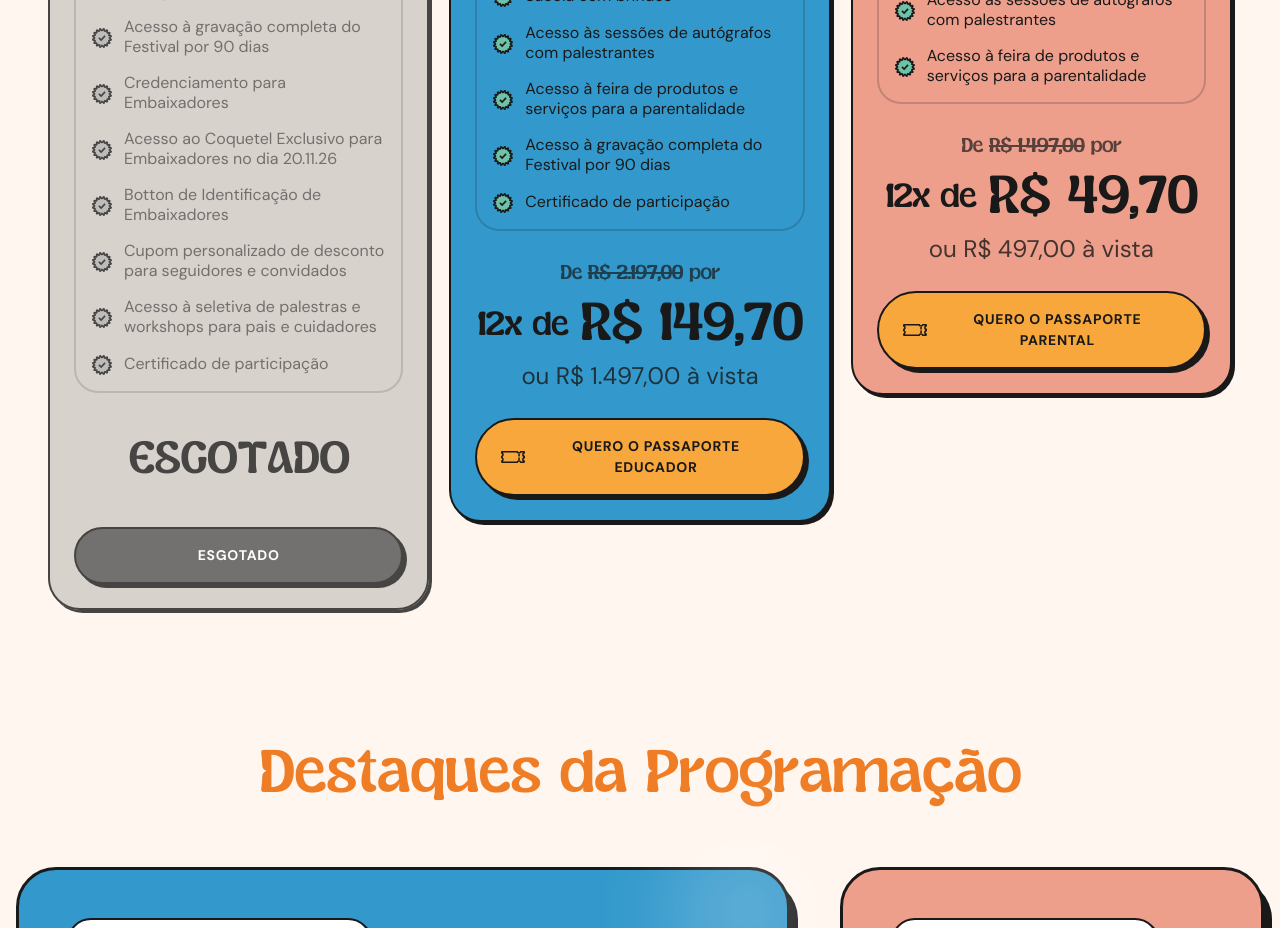
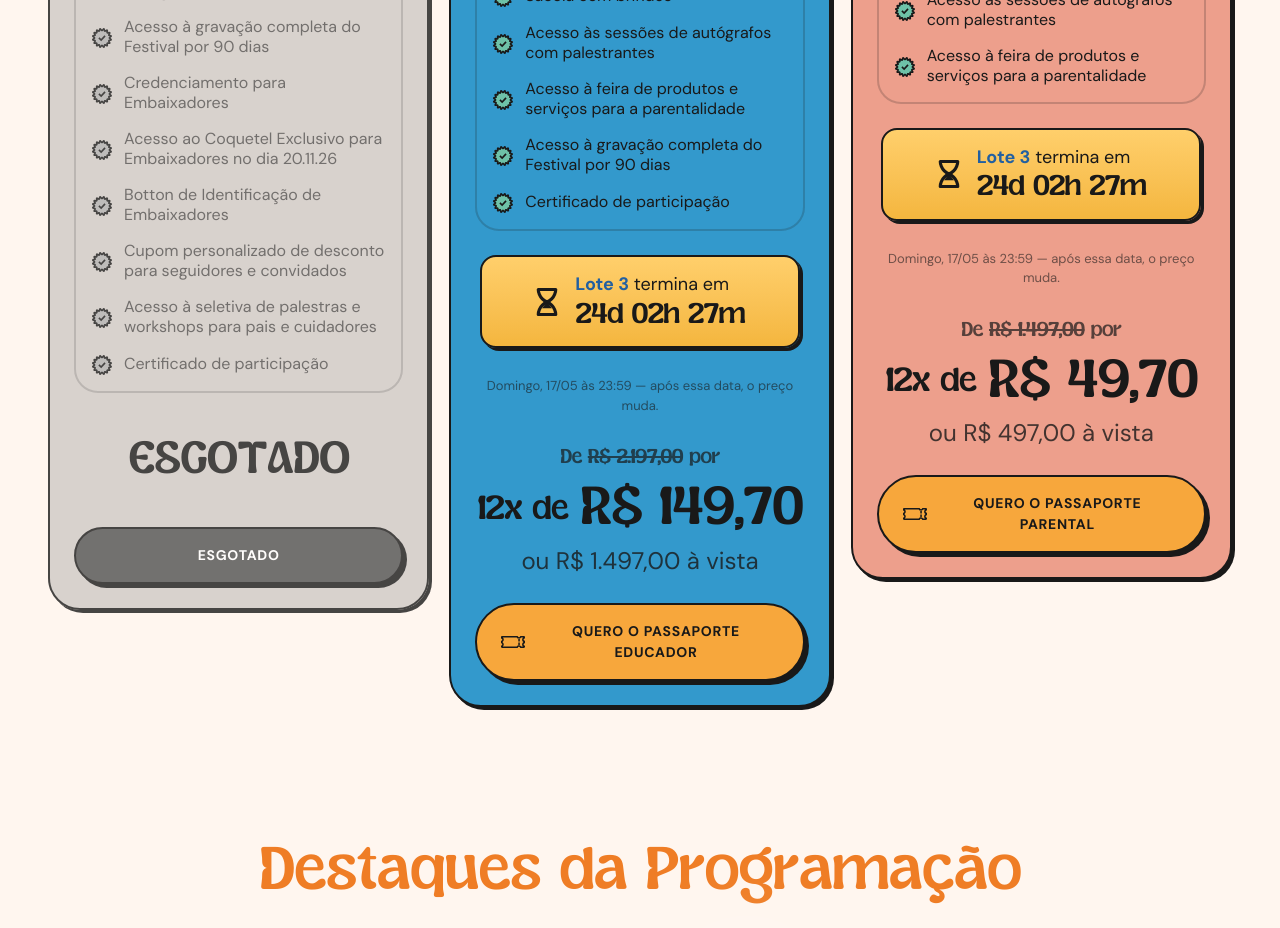
Before and after one commit to oanthonydesign/-LP-Festival-parental, a Next.js app: page / in a window 1280 px wide. Shown: the part 8300-9228 px from the top of the page. Built offline with nearby package versions, Linux system fonts and the light colour scheme.

Commit message:
feat: ativa timer de virada de lote 3 (17/05) na seção de ingressos e barra fixa

```diff
--- a/src/app/page.tsx
+++ b/src/app/page.tsx
@@ -26,7 +26,7 @@ import PreTicketSection from '@/components/sections/PreTicketSection';
 import SectionForWho from '@/components/sections/SectionForWho';
 import SectionTakeaways from '@/components/sections/SectionTakeaways';
 
-const SHOW_STICKY_BAR = false;
+const SHOW_STICKY_BAR = true;
 
 export default function Home() {
     return (
--- a/src/components/sections/HeroSection.tsx
+++ b/src/components/sections/HeroSection.tsx
@@ -52,7 +52,7 @@ export default function HeroSection() {
                     </h1>
 
                     {/* Subtext */}
-                    <div className="font-dm-sans text-[#4c4d4f] text-[16px] sm:text-[18px] md:text-[24px] text-center leading-[1.2] md:leading-[1.1] flex flex-col gap-3 md:gap-4 max-w-full md:max-w-[1150px] px-2 md:px-0">
+                    <div className="font-dm-sans text-[#4c4d4f] text-[18px] sm:text-[20px] md:text-[24px] text-center leading-[1.2] md:leading-[1.1] flex flex-col gap-3 md:gap-4 max-w-full md:max-w-[1150px] px-2 md:px-0">
                         <p>
                             O Festival Parental reúne a profundidade científica e a experiência prática necessárias para navegar nos desafios reais da infância e adolescência hoje. Um encontro desenhado para profissionais que buscam excelência e pais que decidiram educar com consciência e segurança.
                         </p>
--- a/src/components/sections/HeroSectionB.tsx
+++ b/src/components/sections/HeroSectionB.tsx
@@ -52,7 +52,7 @@ export default function HeroSectionB() {
                     </h1>
 
                     {/* Subtext */}
-                    <div className="font-dm-sans text-[#4c4d4f] text-[16px] sm:text-[18px] md:text-[24px] text-center leading-[1.2] md:leading-[1.1] flex flex-col gap-3 md:gap-4 max-w-full md:max-w-[800px] px-2 md:px-0">
+                    <div className="font-dm-sans text-[#4c4d4f] text-[18px] sm:text-[20px] md:text-[24px] text-center leading-[1.2] md:leading-[1.1] flex flex-col gap-3 md:gap-4 max-w-full md:max-w-[800px] px-2 md:px-0">
                         <p>
                             O Festival Parental reúne a profundidade científica e a experiência prática necessárias para navegar nos desafios reais da infância e adolescência hoje. Um encontro desenhado para profissionais que buscam excelência e pais que decidiram educar com consciência e segurança.
                         </p>
--- a/src/components/sections/HeroSectionV2.tsx
+++ b/src/components/sections/HeroSectionV2.tsx
@@ -282,7 +282,7 @@ export default function HeroSectionV2() {
                         </span>
                     </h1>
 
-                    <div className="font-dm-sans text-[#4c4d4f] text-[16px] sm:text-[18px] md:text-[24px] text-center leading-[1.2] md:leading-[1.1] flex flex-col gap-3 md:gap-4 max-w-full md:max-w-[900px] px-2 md:px-0">
+                    <div className="font-dm-sans text-[#4c4d4f] text-[18px] sm:text-[20px] md:text-[24px] text-center leading-[1.2] md:leading-[1.1] flex flex-col gap-3 md:gap-4 max-w-full md:max-w-[900px] px-2 md:px-0">
                         <p>
                             O Festival Parental reúne a profundidade científica e a experiência prática necessárias para navegar nos desafios reais da infância e adolescência hoje. Um encontro desenhado para profissionais que buscam excelência e pais que decidiram educar com consciência e segurança.
                         </p>
--- a/src/components/sections/Section6.tsx
+++ b/src/components/sections/Section6.tsx
@@ -7,7 +7,7 @@ import { useCountdown } from "@/hooks/useCountdown";
 // Flags de controle para fácil ativação/desativação
 const SHOW_PROMO_RIBBON = false;
 const SHOW_PRICE_STATUS_BADGE = false;
-const SHOW_COUNTDOWN_BADGE = false;
+const SHOW_COUNTDOWN_BADGE = true;
 
 interface Benefit {
   text: string;
@@ -201,7 +201,7 @@ function CountdownBadge() {
       </div>
       <div className="flex flex-col items-start">
         <p className="font-dm-sans text-[16px] md:text-[18px] leading-tight text-[#191919]">
-          <span className="font-bold text-[#2260a1]">Lote 2</span> termina em
+          <span className="font-bold text-[#2260a1]">Lote 3</span> termina em
         </p>
         <p className="font-sugar-peachy text-[28px] md:text-[34px] tracking-[-1px] md:tracking-[-1.25px] leading-[0.9] text-[#191919] mt-1 tabular-nums">
           {countdownText}
@@ -376,8 +376,11 @@ function PassportCard({ data }: { data: PassportData }) {
           ))}
         </div>
         {SHOW_COUNTDOWN_BADGE && (
-          <div className="flex justify-center">
+          <div className="flex flex-col items-center gap-2 w-full">
             <CountdownBadge />
+            <p className="font-dm-sans text-[13px] text-[#191919]/60 text-center">
+              Domingo, 17/05 às 23:59 — após essa data, o preço muda.
+            </p>
           </div>
         )}
 
--- a/src/components/sections/StickyBottomBar.tsx
+++ b/src/components/sections/StickyBottomBar.tsx
@@ -84,7 +84,7 @@ export default function StickyBottomBar() {
                     <div className="flex items-center gap-3">
                         <HourglassIcon />
                         <p className="font-dm-sans font-bold text-[14px] md:text-[18px] uppercase tracking-tight whitespace-nowrap">
-                            LOTE 2 TERMINA EM{" "}
+                            LOTE 3 TERMINA EM{" "}
                             <span className="font-black text-[18px] md:text-[22px] tabular-nums">{countdownText}</span>
                         </p>
                     </div>
@@ -92,7 +92,7 @@ export default function StickyBottomBar() {
                     <span className="hidden md:block text-[24px] font-light text-black/30">|</span>
 
                     <p className="font-dm-sans font-medium text-[14px] md:text-[18px] text-center md:text-left tracking-tight">
-                        Garanta seu ingresso <span className="font-bold">antes da virada para o Lote 3</span>
+                        Garanta seu ingresso <span className="font-bold">antes da virada de lote</span>
                     </p>
                 </div>
             </div>
--- a/src/hooks/useCountdown.ts
+++ b/src/hooks/useCountdown.ts
@@ -2,8 +2,8 @@
 
 import { useState, useEffect } from "react";
 
-// Data-alvo: 22/03/2026 às 23:59:00 horário de Brasília (UTC-3)
-export const TARGET_DATE = new Date("2026-04-16T02:59:00Z"); // 15/04 23:59 BRT = 16/04 02:59 UTC
+// Data-alvo: 17/05/2026 às 23:59:00 horário de Brasília (UTC-3)
+export const TARGET_DATE = new Date("2026-05-18T02:59:00Z"); // 17/05 23:59 BRT = 18/05 02:59 UTC
 
 export function useCountdown(targetDate: Date = TARGET_DATE) {
     const calcRemaining = () => Math.max(0, targetDate.getTime() - Date.now());
```
